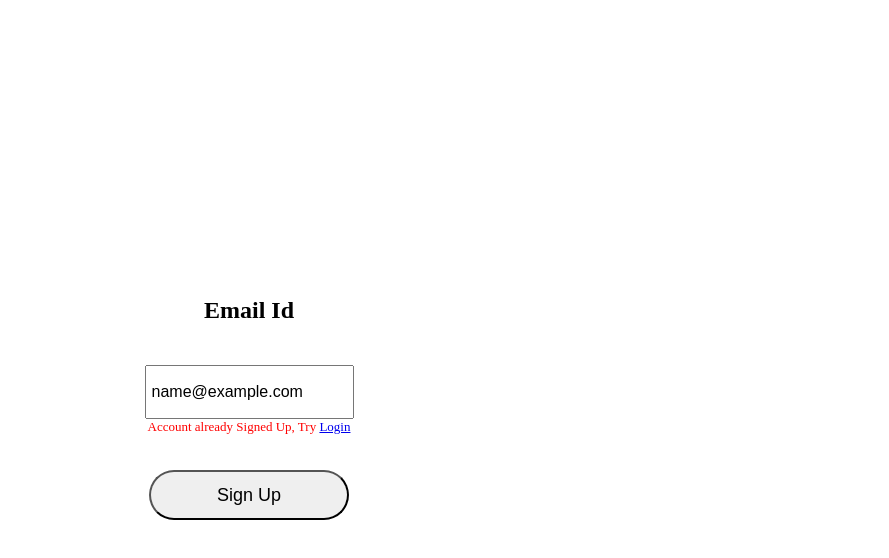
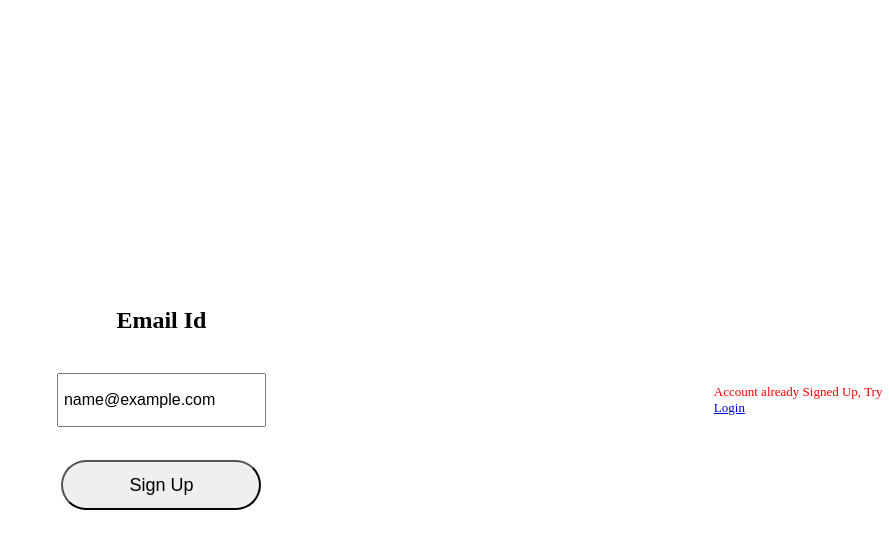
Before and after one commit to krushnadiwate2417/myorgnizer, a React (Vite) app: page / in a window 1280 px wide. Both pictures are taken after typing "name@example.com" into the empty fields and a click on the button "Sign Up". Shown: the top 558 px of the page, without its empty margins (391-1280 px from the left). Built offline with nearby package versions, Linux system fonts and the light colour scheme; no server answers.

Commit message:
Login outside form

```diff
--- a/SignUp.jsx
+++ b/SignUp.jsx
@@ -69,10 +69,6 @@ const SignUpPage = () => {
                 setEmail(e.target.value);
               }}
             />
-            <p className={`signup-p ${hiding2}`}>
-              {errText}
-              <Link to={"/login"}>Login</Link>
-            </p>
           </div>
           <div>
             <button type="submit" className="signup-button">
@@ -80,6 +76,10 @@ const SignUpPage = () => {
             </button>
           </div>
         </form>
+        <p className={`signup-p ${hiding2}`}>
+          {errText}
+          <Link to={"/login"}>Login</Link>
+        </p>
       </div>
     </>
   );
```
